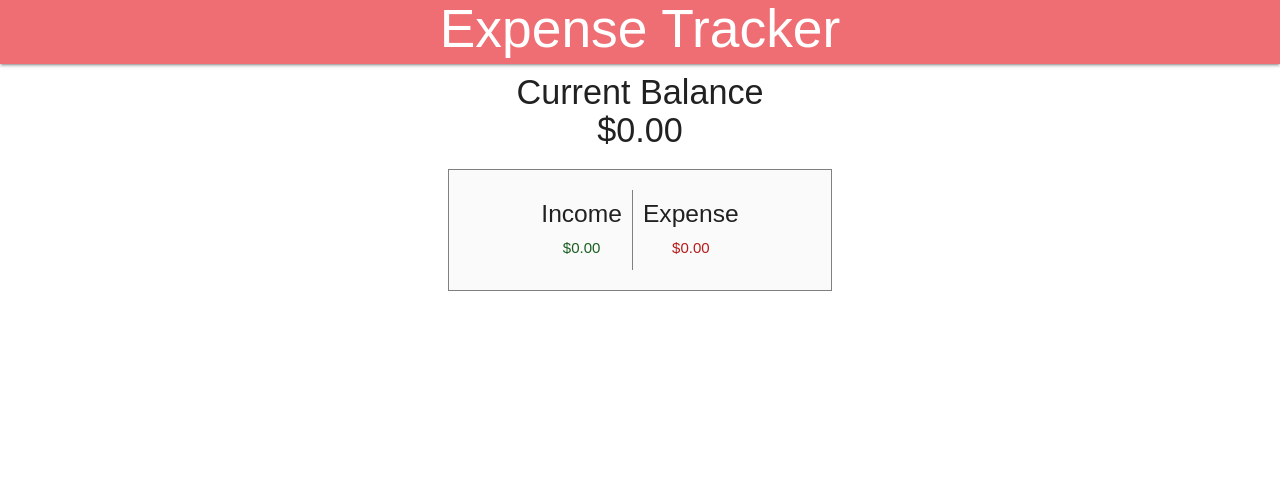
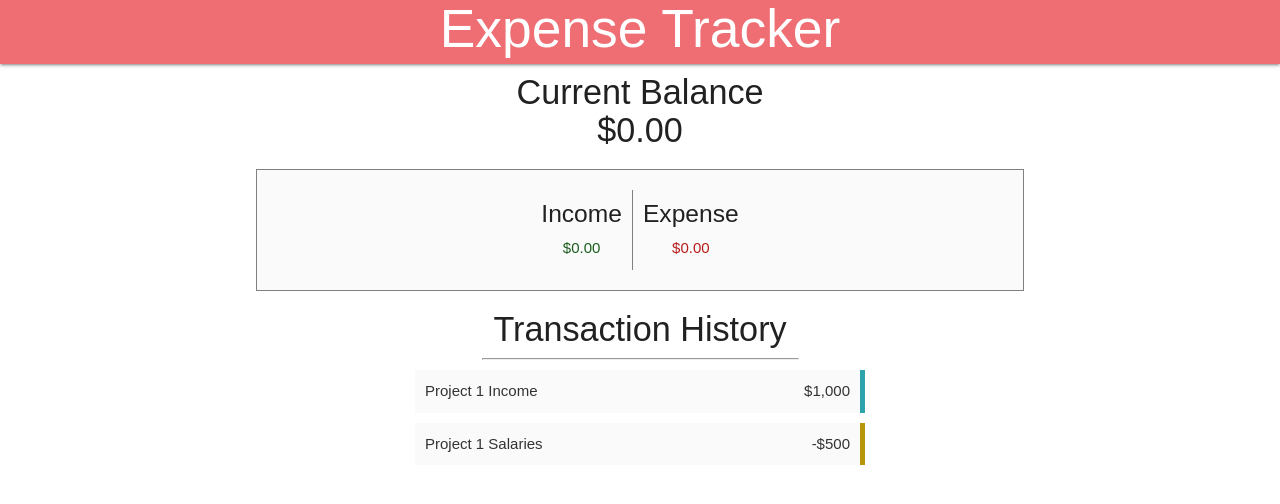
Before and after one commit to sohailshams/expense-tracker, a React (Create React App) app: page / in a window 1280 px wide. Shown: the top 504 px of the page. Built offline with nearby package versions, Linux system fonts and the light colour scheme.

Commit message:
Created TransactionHistory component structure and added its styles

```diff
--- a/src/App.css
+++ b/src/App.css
@@ -5,6 +5,15 @@
 
 body {
   font-family: 'Roboto+Mono', sans-serif;
+}
+
+.transaction-history {
+  margin: 20px auto !important;
+  max-width: 450px;
+}
+
+.transaction-history h4 {
+  text-align: center;
 }
 
 .header {
@@ -18,7 +27,7 @@ body {
 
 .account-summary {
   background-color: #fafafa;
-  width: 30%;
+  max-width: 60%;
   padding: 20px !important;
   display: flex;
   justify-content: center;
@@ -40,3 +49,65 @@ body {
 .expense {
   padding: 10px !important;
 }
+
+.list {
+  list-style-type: none;
+  padding: 0;
+  margin-bottom: 40px !important;
+}
+
+.list li {
+  background-color: #fafafa;
+  box-shadow: var(--box-shadow);
+  color: #333;
+  display: flex;
+  justify-content: space-between;
+  position: relative;
+  padding: 10px !important;
+  margin: 10px 0 !important;
+}
+
+.list li.minus {
+  border-right: 5px solid #b6960a !important;
+}
+
+.list li.minus:hover {
+  border-right: 5px solid #b6960a !important;
+  background-color: #b6960a !important;
+  color: #f7f7f7;
+}
+
+.list li.plus {
+  border-right: 5px solid #2da3ad !important;
+}
+
+.list li.plus:hover {
+  border-right: 5px solid #2da3ad;
+  background-color: #2da3ad;
+  color: #f7f7f7;
+}
+
+.delete-btn {
+  cursor: pointer;
+  background-color: #8a6a66;
+  border: 0;
+  color: #fff;
+  font-size: 20px !important;
+  line-height: 20px !important;
+  padding: 2px 5px !important;
+  position: absolute;
+  top: 50%;
+  left: 0;
+  transform: translate(-100%, -50%);
+  opacity: 0;
+  transition: opacity 0.3s ease;
+}
+
+.list li:hover .delete-btn {
+  opacity: 1;
+}
+
+.underline {
+  max-width: 70%;
+  margin: 10px auto !important;
+}
--- a/src/App.js
+++ b/src/App.js
@@ -2,6 +2,7 @@ import './App.css';
 import Balance from './components/Balance';
 import Header from './components/Header';
 import AccountSummary from './components/AccountSummary';
+import TransactionHistory from './components/TransactionHistory';
 
 function App() {
   return (
@@ -10,6 +11,7 @@ function App() {
       <div className="container-fluid">
         <Balance />
         <AccountSummary />
+        <TransactionHistory />
       </div>
     </div>
   );
--- a/src/components/TransactionHistory.js
+++ b/src/components/TransactionHistory.js
@@ -0,0 +1,24 @@
+import React from 'react';
+
+const TransactionHistory = () => {
+  return (
+    <div className="transaction-history">
+      <h4>Transaction History</h4>
+      <hr className="underline" />
+      <ul className="list">
+        <li className="plus">
+          Project 1 Income
+          <span>$1,000</span>
+          <button className="delete-btn">X</button>
+        </li>
+        <li className="minus">
+          Project 1 Salaries
+          <span>-$500</span>
+          <button className="delete-btn">X</button>
+        </li>
+      </ul>
+    </div>
+  );
+};
+
+export default TransactionHistory;
```
Also changed, not shown: 1 other file (tests, documents, lock files or other folders).
